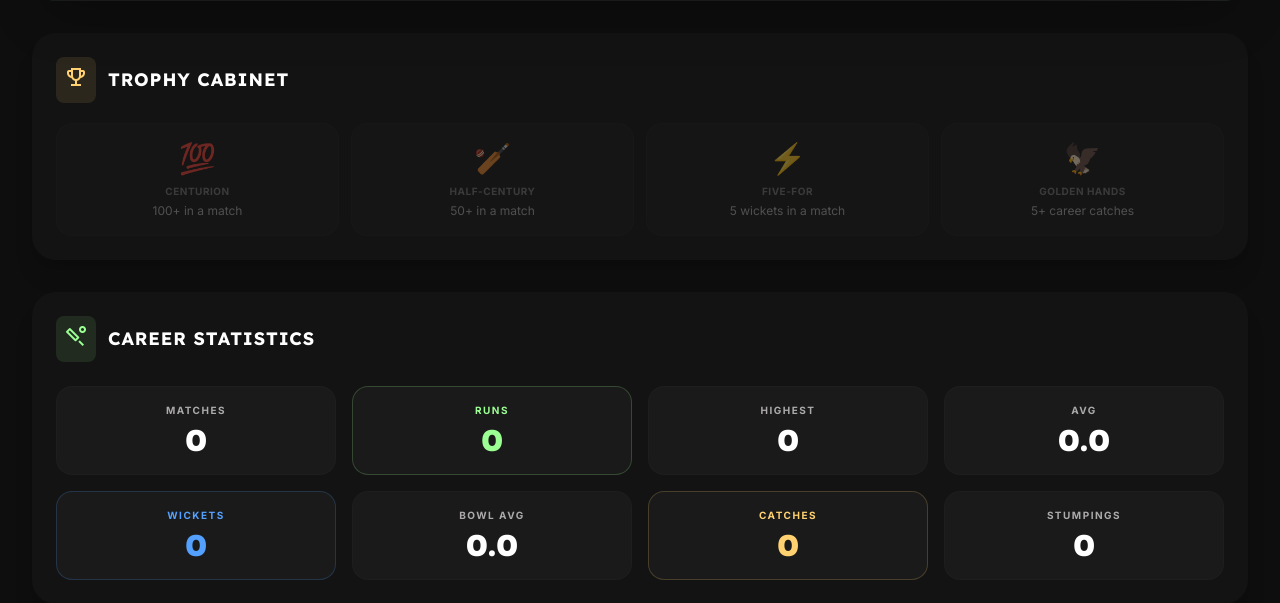
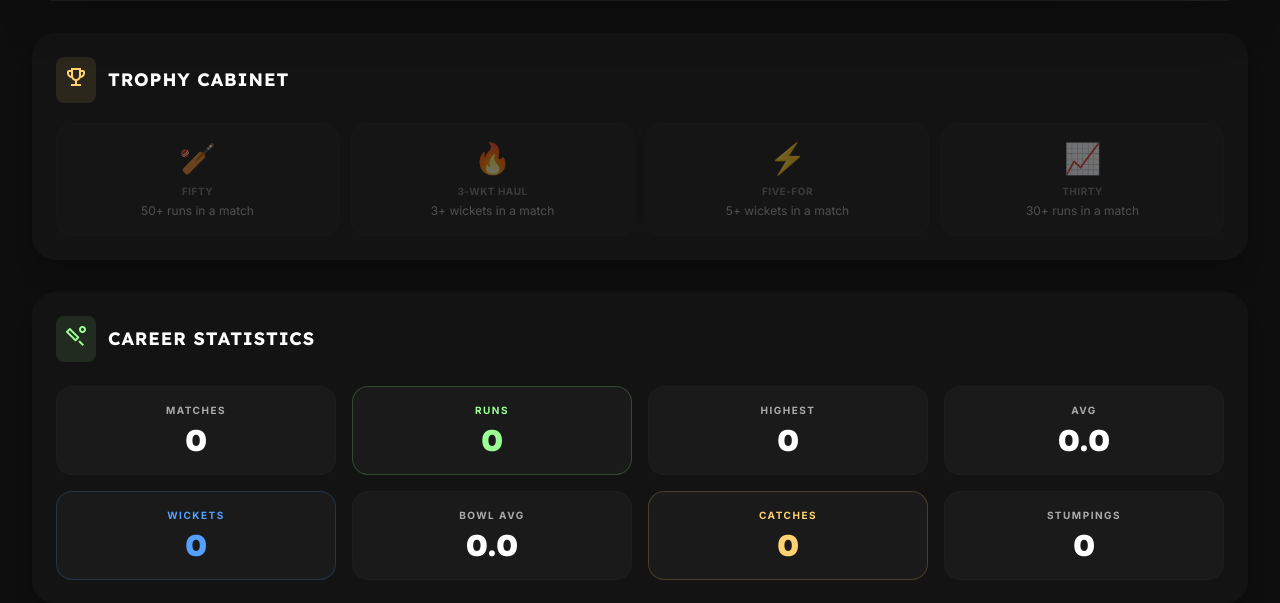
Before and after one commit to SurajNeralla/shc-stats, a Python web app: template templates/my_stats.html in a window 1280 px wide. Shown: the part 255-858 px from the top of the page. Run offline with Jinja, Linux system fonts and the light colour scheme; the template is opened without the code that fills it, so the values that code supplies are empty; some libraries are stand-ins or nearby versions.

Commit message:
Update badges and milestone tracking system

```diff
--- /dev/null
+++ b/add_badge_stats.sql
@@ -0,0 +1,4 @@
+ALTER TABLE public.player_stats
+ADD COLUMN IF NOT EXISTS thirties integer DEFAULT 0,
+ADD COLUMN IF NOT EXISTS three_wkt_hauls integer DEFAULT 0,
+ADD COLUMN IF NOT EXISTS five_fives integer DEFAULT 0;
--- a/templates/leaderboard.html
+++ b/templates/leaderboard.html
@@ -32,7 +32,7 @@
                         <th class="px-6 py-3 text-left text-[10px] font-bold text-on-surface-variant uppercase tracking-[0.2em]">HS</th>
                         <th class="px-6 py-3 text-left text-[10px] font-bold text-on-surface-variant uppercase tracking-[0.2em]">SR</th>
                         <th class="px-6 py-3 text-left text-[10px] font-bold text-on-surface-variant uppercase tracking-[0.2em]">Avg</th>
-                        <th class="px-6 py-3 text-left text-[10px] font-bold text-on-surface-variant uppercase tracking-[0.2em]">100s/50s</th>
+                        <th class="px-6 py-3 text-left text-[10px] font-bold text-on-surface-variant uppercase tracking-[0.2em]">50s/30s</th>
                     </tr>
                 </thead>
                 <tbody>
@@ -69,7 +69,7 @@
                         <td class="px-6 py-4 whitespace-nowrap text-sm text-on-surface-variant">
                             {% if l.matches %}{{ "%.1f"|format(l.runs/l.matches) }}{% else %}0.0{% endif %}
                         </td>
-                        <td class="px-6 py-4 whitespace-nowrap text-sm text-on-surface-variant">{{ l.hundreds }} / {{ l.fifties }}</td>
+                        <td class="px-6 py-4 whitespace-nowrap text-sm text-on-surface-variant">{{ l.fifties }} / {{ l.thirties }}</td>
                     </tr>
                     {% else %}
                     <tr><td colspan="7" class="px-6 py-12 text-center text-sm text-on-surface-variant">No data yet</td></tr>
--- a/templates/my_stats.html
+++ b/templates/my_stats.html
@@ -37,39 +37,36 @@
             <h3 class="font-headline font-bold text-lg uppercase tracking-wider">Trophy Cabinet</h3>
         </div>
         <div class="grid grid-cols-2 sm:grid-cols-4 gap-3">
-            {% set fivefer = namespace(found=false) %}
-            {% for log in logs %}{% if log.wickets >= 5 %}{% set fivefer.found = true %}{% endif %}{% endfor %}
-
-            <!-- Centurion -->
-            <div class="rounded-2xl p-4 text-center border transition-all {{ 'bg-tertiary/10 border-tertiary/40' if stats.hundreds > 0 else 'bg-surface-container border-outline-variant/10 opacity-40' }}">
-                <div class="text-3xl mb-2">💯</div>
-                <div class="text-[10px] font-black uppercase tracking-wider {{ 'text-tertiary' if stats.hundreds > 0 else 'text-outline' }}">Centurion</div>
-                <div class="text-xs text-on-surface-variant mt-1">100+ in a match</div>
-                {% if stats.hundreds > 0 %}<div class="mt-1 text-[9px] font-black text-tertiary">× {{ stats.hundreds }}</div>{% endif %}
+            <!-- Fifty -->
+            <div class="rounded-2xl p-4 text-center border transition-all {{ 'bg-tertiary/10 border-tertiary/40' if stats.fifties > 0 else 'bg-surface-container border-outline-variant/10 opacity-40' }}">
+                <div class="text-3xl mb-2">🏏</div>
+                <div class="text-[10px] font-black uppercase tracking-wider {{ 'text-tertiary' if stats.fifties > 0 else 'text-outline' }}">Fifty</div>
+                <div class="text-xs text-on-surface-variant mt-1">50+ runs in a match</div>
+                {% if stats.fifties > 0 %}<div class="mt-1 text-[9px] font-black text-tertiary">× {{ stats.fifties }} achieved!</div>{% endif %}
             </div>
 
-            <!-- Half-Century -->
-            <div class="rounded-2xl p-4 text-center border transition-all {{ 'bg-primary/10 border-primary/40' if stats.fifties > 0 else 'bg-surface-container border-outline-variant/10 opacity-40' }}">
-                <div class="text-3xl mb-2">🏏</div>
-                <div class="text-[10px] font-black uppercase tracking-wider {{ 'text-primary' if stats.fifties > 0 else 'text-outline' }}">Half-Century</div>
-                <div class="text-xs text-on-surface-variant mt-1">50+ in a match</div>
-                {% if stats.fifties > 0 %}<div class="mt-1 text-[9px] font-black text-primary">× {{ stats.fifties }}</div>{% endif %}
+            <!-- 3-Wicket Haul -->
+            <div class="rounded-2xl p-4 text-center border transition-all {{ 'bg-primary/10 border-primary/40' if stats.three_wkt_hauls > 0 else 'bg-surface-container border-outline-variant/10 opacity-40' }}">
+                <div class="text-3xl mb-2">🔥</div>
+                <div class="text-[10px] font-black uppercase tracking-wider {{ 'text-primary' if stats.three_wkt_hauls > 0 else 'text-outline' }}">3-Wkt Haul</div>
+                <div class="text-xs text-on-surface-variant mt-1">3+ wickets in a match</div>
+                {% if stats.three_wkt_hauls > 0 %}<div class="mt-1 text-[9px] font-black text-primary">× {{ stats.three_wkt_hauls }} achieved!</div>{% endif %}
             </div>
 
             <!-- Five-For -->
-            <div class="rounded-2xl p-4 text-center border transition-all {{ 'bg-secondary/10 border-secondary/40' if fivefer.found else 'bg-surface-container border-outline-variant/10 opacity-40' }}">
+            <div class="rounded-2xl p-4 text-center border transition-all {{ 'bg-secondary/10 border-secondary/40' if stats.five_fives > 0 else 'bg-surface-container border-outline-variant/10 opacity-40' }}">
                 <div class="text-3xl mb-2">⚡</div>
-                <div class="text-[10px] font-black uppercase tracking-wider {{ 'text-secondary' if fivefer.found else 'text-outline' }}">Five-For</div>
-                <div class="text-xs text-on-surface-variant mt-1">5 wickets in a match</div>
-                {% if fivefer.found %}<div class="mt-1 text-[9px] font-black text-secondary">Achieved!</div>{% endif %}
+                <div class="text-[10px] font-black uppercase tracking-wider {{ 'text-secondary' if stats.five_fives > 0 else 'text-outline' }}">Five-For</div>
+                <div class="text-xs text-on-surface-variant mt-1">5+ wickets in a match</div>
+                {% if stats.five_fives > 0 %}<div class="mt-1 text-[9px] font-black text-secondary">× {{ stats.five_fives }} achieved!</div>{% endif %}
             </div>
 
-            <!-- Golden Hands -->
-            <div class="rounded-2xl p-4 text-center border transition-all {{ 'bg-error/10 border-error/40' if stats.catches >= 5 else 'bg-surface-container border-outline-variant/10 opacity-40' }}">
-                <div class="text-3xl mb-2">🦅</div>
-                <div class="text-[10px] font-black uppercase tracking-wider {{ 'text-error' if stats.catches >= 5 else 'text-outline' }}">Golden Hands</div>
-                <div class="text-xs text-on-surface-variant mt-1">5+ career catches</div>
-                {% if stats.catches >= 5 %}<div class="mt-1 text-[9px] font-black text-error">{{ stats.catches }} catches!</div>{% endif %}
+            <!-- Thirties -->
+            <div class="rounded-2xl p-4 text-center border transition-all {{ 'bg-error/10 border-error/40' if stats.thirties > 0 else 'bg-surface-container border-outline-variant/10 opacity-40' }}">
+                <div class="text-3xl mb-2">📈</div>
+                <div class="text-[10px] font-black uppercase tracking-wider {{ 'text-error' if stats.thirties > 0 else 'text-outline' }}">Thirty</div>
+                <div class="text-xs text-on-surface-variant mt-1">30+ runs in a match</div>
+                {% if stats.thirties > 0 %}<div class="mt-1 text-[9px] font-black text-error">× {{ stats.thirties }} achieved!</div>{% endif %}
             </div>
         </div>
     </section>
--- a/templates/player_form.html
+++ b/templates/player_form.html
@@ -119,12 +119,12 @@
                     ('Matches', stats.matches|default(0), 'primary'),
                     ('Runs', stats.runs|default(0), 'primary'),
                     ('Highest', stats.highest_score|default(0), 'on-surface'),
-                    ('100 / 50', (stats.hundreds|default(0))|string + ' / ' + (stats.fifties|default(0))|string, 'on-surface'),
+                    ('50s / 30s', (stats.fifties|default(0))|string + ' / ' + (stats.thirties|default(0))|string, 'on-surface'),
                     ('4s / 6s', (stats.fours|default(0))|string + ' / ' + (stats.sixes|default(0))|string, 'on-surface'),
                     ('Wickets', stats.wickets|default(0), 'secondary'),
                     ('Overs', stats.overs_bowled|default(0), 'on-surface'),
-                    ('Catches', stats.catches|default(0), 'tertiary'),
-                    ('Stumpings', stats.stumpings|default(0), 'tertiary')
+                    ('3W / 5W', (stats.three_wkt_hauls|default(0))|string + ' / ' + (stats.five_fives|default(0))|string, 'secondary'),
+                    ('Catches', stats.catches|default(0), 'tertiary')
                 ] %}
                 {% for label, value, color in stat_items %}
                 <div class="bg-surface-container p-4 rounded-2xl text-center border border-outline-variant/10">
```
Also changed, not shown: models.py (+17 -2 lines).
